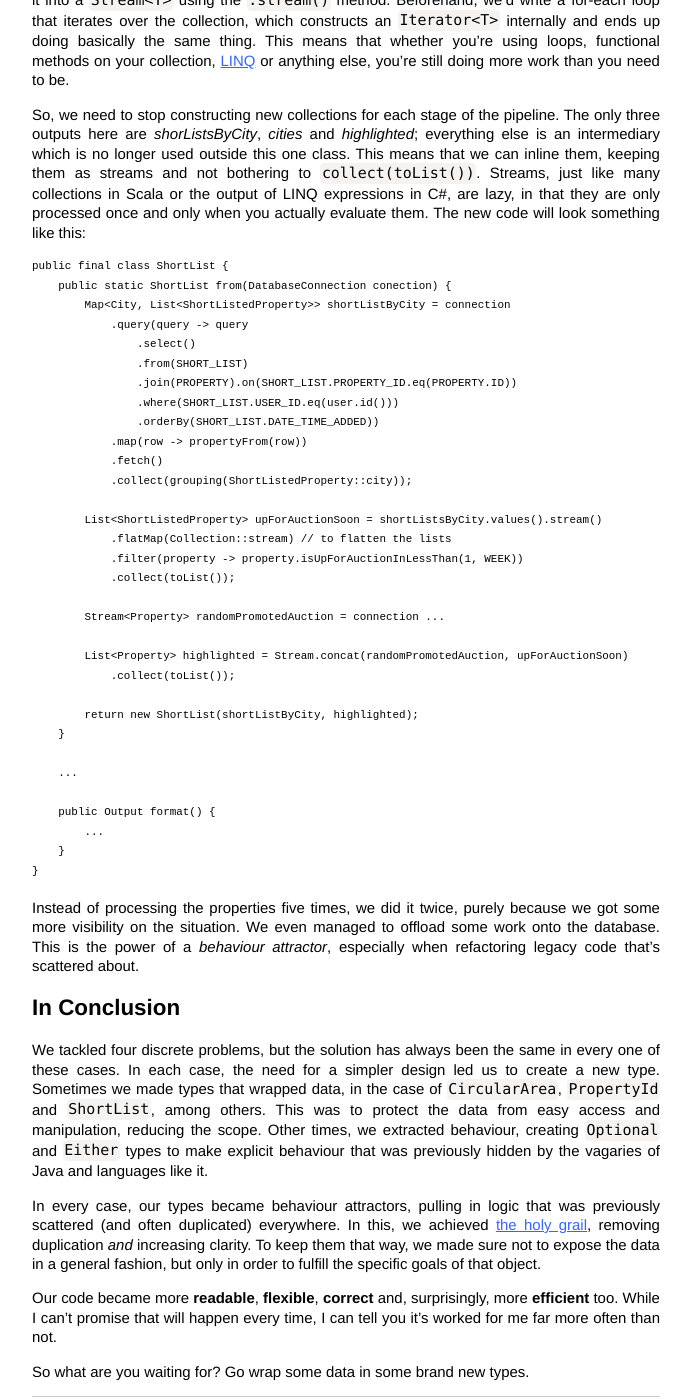
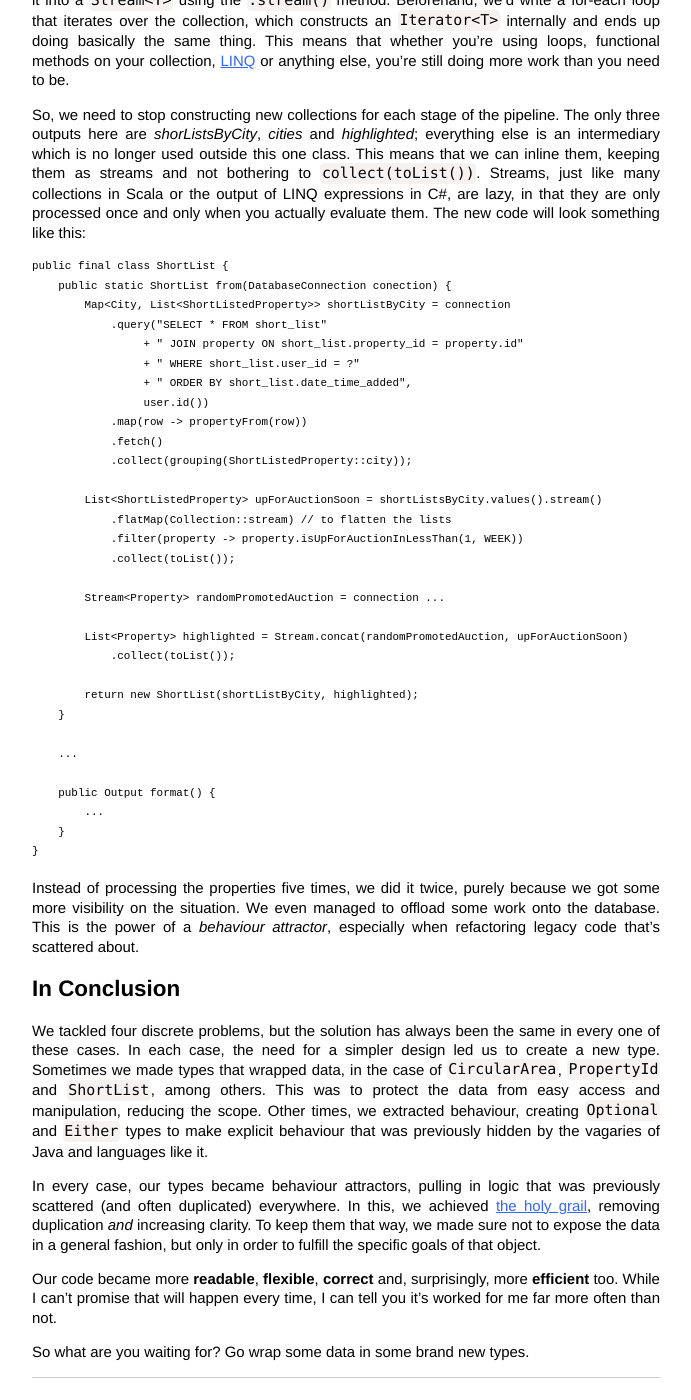
Before and after one commit to SamirTalwar/talks, a Jekyll site: the page built from use-your-type-system.md, in a window 1280 px wide and 1400 px high, scrolled down 14624 px. Shown: the whole window, without its empty margins (294-985 px from the left). Built offline with Jekyll 4.4.1, drawn with Linux system fonts in a browser that asks for light colours; nearby versions of some CDN libraries; comment, search, counter and statistics services are not loaded.

Commit message:
Rewrite a weird query DSL thing in straight SQL.

```diff
--- a/use-your-type-system.md
+++ b/use-your-type-system.md
@@ -646,12 +646,11 @@ So, we need to stop constructing new collections for each stage of the pipeline.
     public final class ShortList {
         public static ShortList from(DatabaseConnection conection) {
             Map<City, List<ShortListedProperty>> shortListByCity = connection
-                .query(query -> query
-                    .select()
-                    .from(SHORT_LIST)
-                    .join(PROPERTY).on(SHORT_LIST.PROPERTY_ID.eq(PROPERTY.ID))
-                    .where(SHORT_LIST.USER_ID.eq(user.id()))
-                    .orderBy(SHORT_LIST.DATE_TIME_ADDED))
+                .query("SELECT * FROM short_list"
+                     + " JOIN property ON short_list.property_id = property.id"
+                     + " WHERE short_list.user_id = ?"
+                     + " ORDER BY short_list.date_time_added",
+                     user.id())
                 .map(row -> propertyFrom(row))
                 .fetch()
                 .collect(grouping(ShortListedProperty::city));
```
